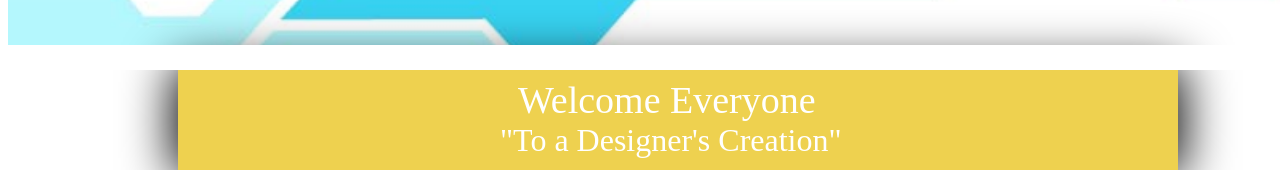
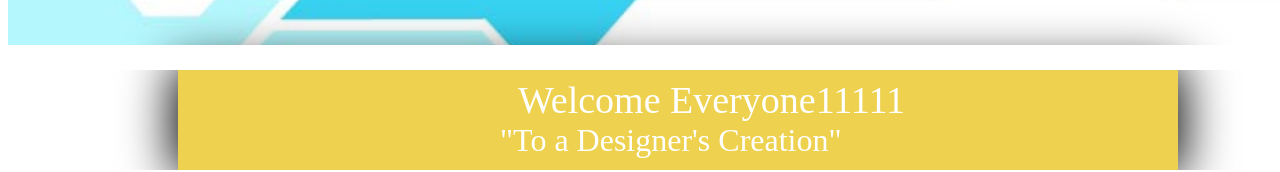
Before and after one commit to Tri-don/tri-don.github.io, a plain HTML site: page index.html in a window 1280 px wide. Shown: the part 415-587 px from the top of the page. Drawn offline with Linux system fonts and the light colour scheme.

Commit message:
Testing branch

```diff
--- a/index.html
+++ b/index.html
@@ -19,7 +19,7 @@
         </section>
         <div class="line"></div>
         <section id="back">
-            <p id="wel"> Welcome Everyone</p>
+            <p id="wel"> Welcome Everyone11111</p>
             <p id="quo">"To a Designer's Creation"</p>
         </section>
 
```
